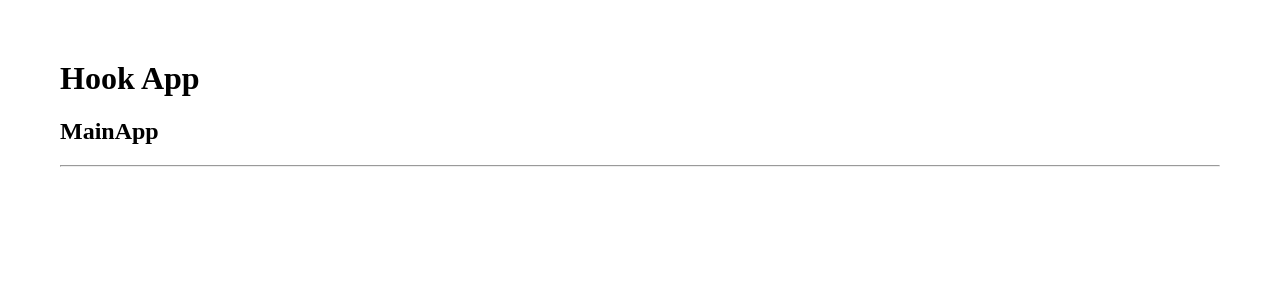
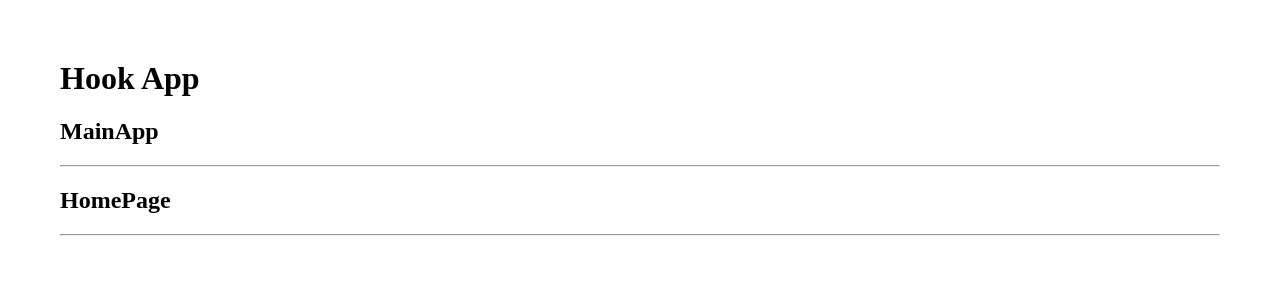
Before and after one commit to Ariel2911/hook-app, a React (Vite) app: page / in a window 1280 px wide. Shown: the top 300 px of the page. Built offline with nearby package versions, Linux system fonts and the light colour scheme.

Commit message:
Agrega las rutas de navegación

```diff
--- a/src/09-useContext/MainApp.jsx
+++ b/src/09-useContext/MainApp.jsx
@@ -1,8 +1,23 @@
+import { Route } from 'react-router-dom';
+import { Routes } from 'react-router-dom';
+import { HomePage } from './HomePage';
+import { LoginPage } from './LoginPage';
+import { AboutPage } from './AboutPage';
+import { Navigate } from 'react-router-dom';
+
 export const MainApp = () => {
   return (
     <>
       <h2>MainApp</h2>
       <hr />
+
+      <Routes>
+        <Route path="/" element={<HomePage />} />
+        <Route path="login" element={<LoginPage />} />
+        <Route path="about" element={<AboutPage />} />
+
+        <Route path="/*" element={<Navigate to="/about" />} />
+      </Routes>
     </>
   );
 };
```
